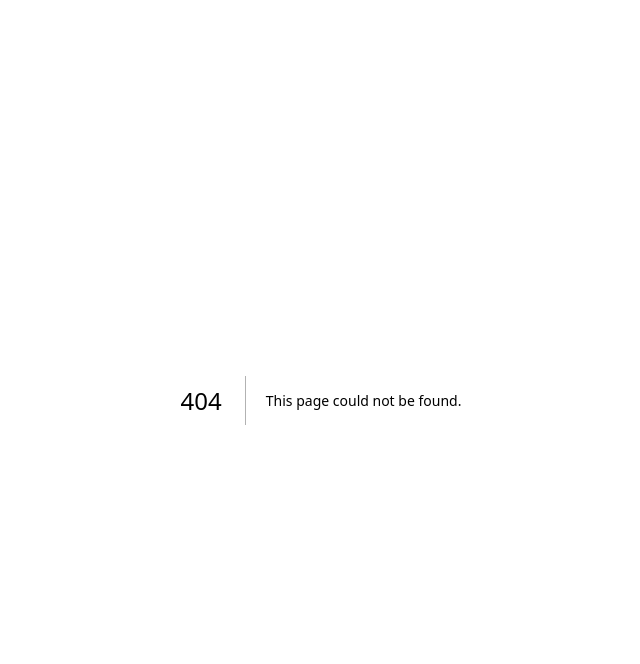
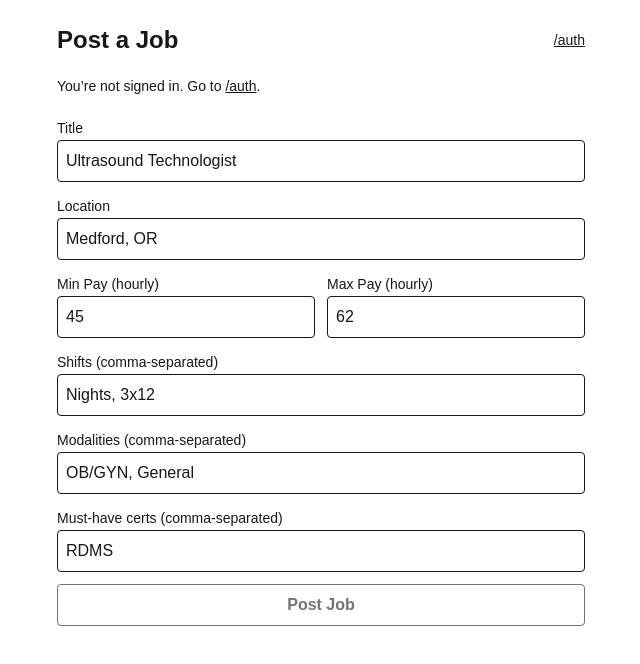
Before and after one commit to Rpoore10/health-hire, a Next.js app: page /employer/jobs/new in a window 1280 px wide. Before the commit this address had no page. Shown: the top 664 px of the page, without its empty margins (319-959 px from the left). Built offline with nearby package versions, Linux system fonts and the light colour scheme; no server answers.

Commit message:
feat: employer post job page

```diff
--- /dev/null
+++ b/src/app/employer/jobs/new/page.tsx
@@ -0,0 +1,190 @@
+"use client";
+
+import { useEffect, useState } from "react";
+import { auth, db } from "@/lib/firebase";
+import {
+  addDoc,
+  collection,
+  serverTimestamp,
+} from "firebase/firestore";
+import { onAuthStateChanged } from "firebase/auth";
+
+type NewJobPayload = {
+  employerId: string;
+  title: string;
+  location: string; // "City, ST"
+  minPay: number;   // hourly
+  maxPay: number;   // hourly
+  shifts: string[]; // ["Nights", "3x12"]
+  modalities: string[]; // ["OB/GYN", "General"]
+  mustHaveCerts: string[]; // ["RDMS"]
+  createdAt: any;
+};
+
+export default function NewJobPage() {
+  const [uid, setUid] = useState<string | null>(null);
+  const [title, setTitle] = useState("Ultrasound Technologist");
+  const [location, setLocation] = useState("Medford, OR");
+  const [minPay, setMinPay] = useState("45");
+  const [maxPay, setMaxPay] = useState("62");
+  const [shifts, setShifts] = useState("Nights, 3x12");
+  const [modalities, setModalities] = useState("OB/GYN, General");
+  const [mustCerts, setMustCerts] = useState("RDMS");
+  const [msg, setMsg] = useState("");
+  const [submitting, setSubmitting] = useState(false);
+
+  useEffect(() => {
+    const off = onAuthStateChanged(auth, (u) => setUid(u?.uid ?? null));
+    return () => off();
+  }, []);
+
+  async function handleSubmit(e: React.FormEvent) {
+    e.preventDefault();
+    setMsg("");
+    if (!uid) {
+      setMsg("Please sign in first at /auth.");
+      return;
+    }
+
+    // basic validation
+    const min = Number(minPay);
+    const max = Number(maxPay);
+    if (!title.trim() || !location.trim() || Number.isNaN(min) || Number.isNaN(max)) {
+      setMsg("Please fill title, location, and valid pay numbers.");
+      return;
+    }
+    if (min > max) {
+      setMsg("Min pay cannot be greater than max pay.");
+      return;
+    }
+
+    const payload: NewJobPayload = {
+      employerId: uid,
+      title: title.trim(),
+      location: location.trim(),
+      minPay: min,
+      maxPay: max,
+      shifts: shifts.split(",").map(s => s.trim()).filter(Boolean),
+      modalities: modalities.split(",").map(m => m.trim()).filter(Boolean),
+      mustHaveCerts: mustCerts.split(",").map(c => c.trim()).filter(Boolean),
+      createdAt: serverTimestamp(),
+    };
+
+    try {
+      setSubmitting(true);
+      await addDoc(collection(db, "jobs"), payload);
+      setMsg("Job posted ✅");
+      // optional: clear fields
+      // setTitle(""); setLocation(""); setMinPay(""); setMaxPay(""); setShifts(""); setModalities(""); setMustCerts("");
+    } catch (err) {
+      let text = "Error posting job";
+      if (err && typeof err === "object" && "message" in err) {
+        const e = err as { message?: unknown };
+        text = typeof e.message === "string" ? e.message : text;
+      }
+      setMsg(text);
+    } finally {
+      setSubmitting(false);
+    }
+  }
+
+  return (
+    <div className="max-w-xl mx-auto p-6 space-y-5">
+      <div className="flex items-center justify-between">
+        <h1 className="text-2xl font-bold">Post a Job</h1>
+        <a className="text-sm underline" href="/auth">/auth</a>
+      </div>
+
+      {!uid && (
+        <p className="text-sm">
+          You’re not signed in. Go to <a className="underline" href="/auth">/auth</a>.
+        </p>
+      )}
+
+      <form onSubmit={handleSubmit} className="space-y-3">
+        <label className="block">
+          <span className="text-sm font-medium">Title</span>
+          <input
+            className="w-full border p-2 rounded"
+            value={title}
+            onChange={(e) => setTitle(e.target.value)}
+            placeholder="Ultrasound Technologist"
+          />
+        </label>
+
+        <label className="block">
+          <span className="text-sm font-medium">Location</span>
+          <input
+            className="w-full border p-2 rounded"
+            value={location}
+            onChange={(e) => setLocation(e.target.value)}
+            placeholder="City, ST"
+          />
+        </label>
+
+        <div className="grid grid-cols-2 gap-3">
+          <label className="block">
+            <span className="text-sm font-medium">Min Pay (hourly)</span>
+            <input
+              className="w-full border p-2 rounded"
+              value={minPay}
+              onChange={(e) => setMinPay(e.target.value)}
+              inputMode="decimal"
+              placeholder="45"
+            />
+          </label>
+          <label className="block">
+            <span className="text-sm font-medium">Max Pay (hourly)</span>
+            <input
+              className="w-full border p-2 rounded"
+              value={maxPay}
+              onChange={(e) => setMaxPay(e.target.value)}
+              inputMode="decimal"
+              placeholder="62"
+            />
+          </label>
+        </div>
+
+        <label className="block">
+          <span className="text-sm font-medium">Shifts (comma-separated)</span>
+          <input
+            className="w-full border p-2 rounded"
+            value={shifts}
+            onChange={(e) => setShifts(e.target.value)}
+            placeholder="Nights, 3x12"
+          />
+        </label>
+
+        <label className="block">
+          <span className="text-sm font-medium">Modalities (comma-separated)</span>
+          <input
+            className="w-full border p-2 rounded"
+            value={modalities}
+            onChange={(e) => setModalities(e.target.value)}
+            placeholder="OB/GYN, General"
+          />
+        </label>
+
+        <label className="block">
+          <span className="text-sm font-medium">Must-have certs (comma-separated)</span>
+          <input
+            className="w-full border p-2 rounded"
+            value={mustCerts}
+            onChange={(e) => setMustCerts(e.target.value)}
+            placeholder="RDMS"
+          />
+        </label>
+
+        <button
+          className="w-full border p-2 rounded font-semibold disabled:opacity-60"
+          type="submit"
+          disabled={submitting || !uid}
+        >
+          {submitting ? "Posting…" : "Post Job"}
+        </button>
+      </form>
+
+      {msg && <p className="text-sm">{msg}</p>}
+    </div>
+  );
+}
```
